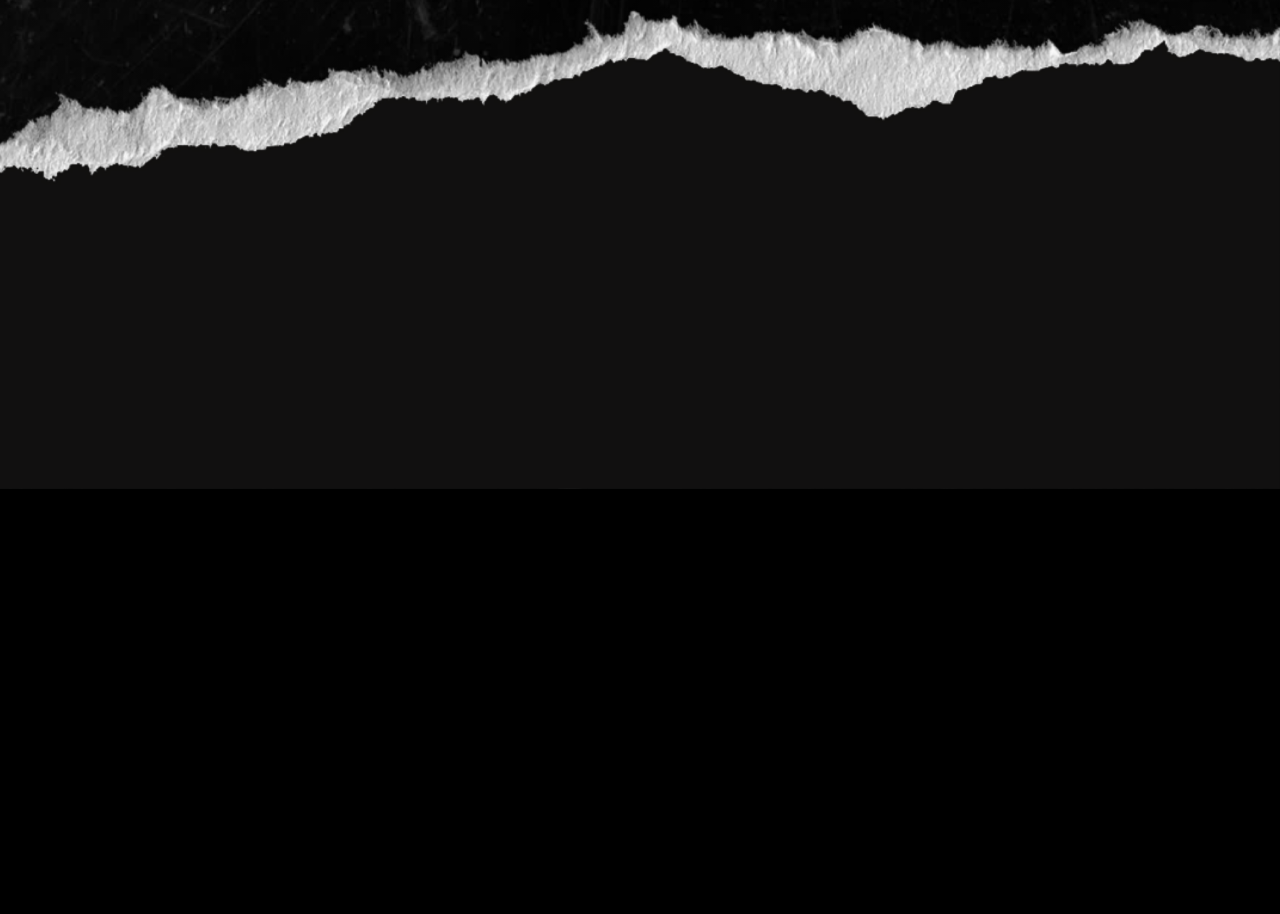
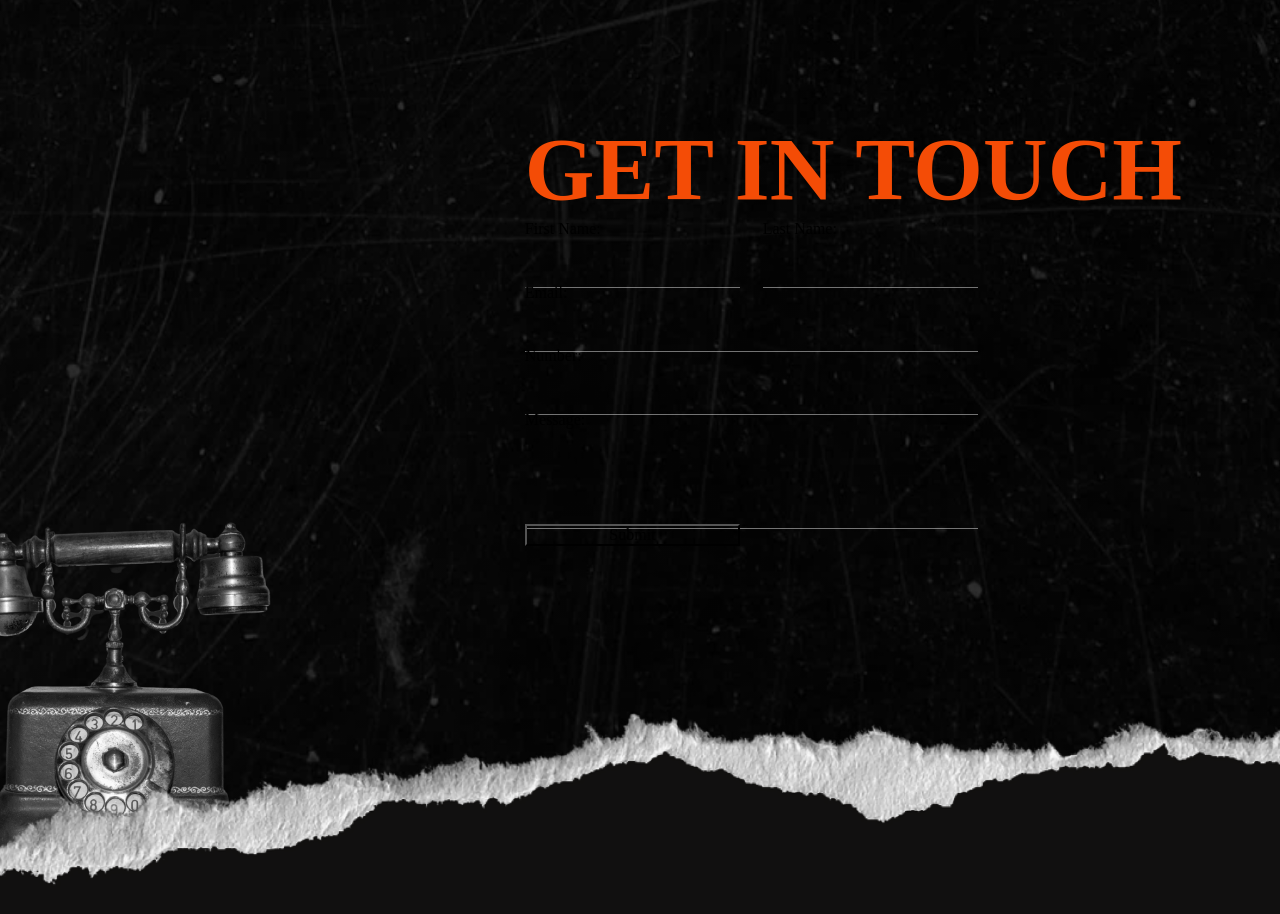
Before and after one commit to vlad-demchyk/light-of-the-day, a React (Create React App) app: page / in a window 1280 px wide. Shown: the part 5214-6128 px from the top of the page. Before the commit the page ends 5703 px from the top, so only its background shows below. Built offline with nearby package versions, Linux system fonts and the light colour scheme; a web font is replaced by a local one.

Commit message:
last update

```diff
--- a/src/components/Form.jsx
+++ b/src/components/Form.jsx
@@ -2,7 +2,7 @@ import "./Form.css";
 import { useState } from "react";
 import phone from "../background/phone.png";
 
-const MyForm = () => {
+const Form = () => {
   const [formData, setFormData] = useState({
     fName: ' ',
     lName: ' ',
@@ -19,6 +19,10 @@ const MyForm = () => {
     message: ' ',
   });
 
+  function isValidEmail(value){
+return true
+  }
+
   const handleSubmit = (e) => {
     e.preventDefault();
 
@@ -30,14 +34,18 @@ const MyForm = () => {
       console.log('Form submitted successfully!');
       // Reset the form
       setFormData({
-        name: ' ',
+        fName: ' ',
+        lName: ' ',
         email: ' ',
-        password: ' ',
+        number: ' ',
+        message: ' ',
       });
       setFormErrors({
-        name: ' ',
+        fName: ' ',
+        lName: ' ',
         email: ' ',
-        password: ' ',
+        number: ' ',
+        message: ' ',
       });
     } else {
       console.log('Form contains validation errors.');
@@ -51,8 +59,13 @@ const MyForm = () => {
       ...prevState,
       [name]: value,
     }));
-  };
-  if (name === 'name' && value.length < 3) {
+  // };
+  if (name === 'fName' && value.length < 3) {
+    setFormErrors((prevState) => ({
+      ...prevState,
+      name: 'Name must be at least 3 characters long.',
+    }));
+  } else if (name === 'lName' && value.length < 3) {
     setFormErrors((prevState) => ({
       ...prevState,
       name: 'Name must be at least 3 characters long.',
@@ -62,10 +75,15 @@ const MyForm = () => {
       ...prevState,
       email: 'Please enter a valid email address.',
     }));
-  } else if (name === 'password' && value.length < 8) {
+  } else if (name === 'number' && value.length < 8) {
     setFormErrors((prevState) => ({
       ...prevState,
-      password: 'Password must be at least 8 characters long.',
+      password: 'Number must be at least 8 characters long.',
+    }));
+  } else if (name === 'message' && value.length < 8) {
+    setFormErrors((prevState) => ({
+      ...prevState,
+      password: 'Message must be at least 8 characters long.',
     }));
   } else {
     setFormErrors((prevState) => ({
@@ -73,6 +91,7 @@ const MyForm = () => {
       [name]: '', // Reset error message
     }));
   }
+}
 
   // ...
 
--- a/src/components/SectionTwo.jsx
+++ b/src/components/SectionTwo.jsx
@@ -3,7 +3,7 @@ import HoverList from "./HoverList";
 import Lighter from "./Lighter";
 import OurTeam from "./OurTeam";
 import ScrollBox from "./ScrollBox";
-import Form from "./copy.form";
+import Form from "./Form";
 import "./SectionTwo.css";
 import { useEffect, useRef } from "react";
 
```
Also changed, not shown: 1 other file (tests, documents, lock files or other folders).
